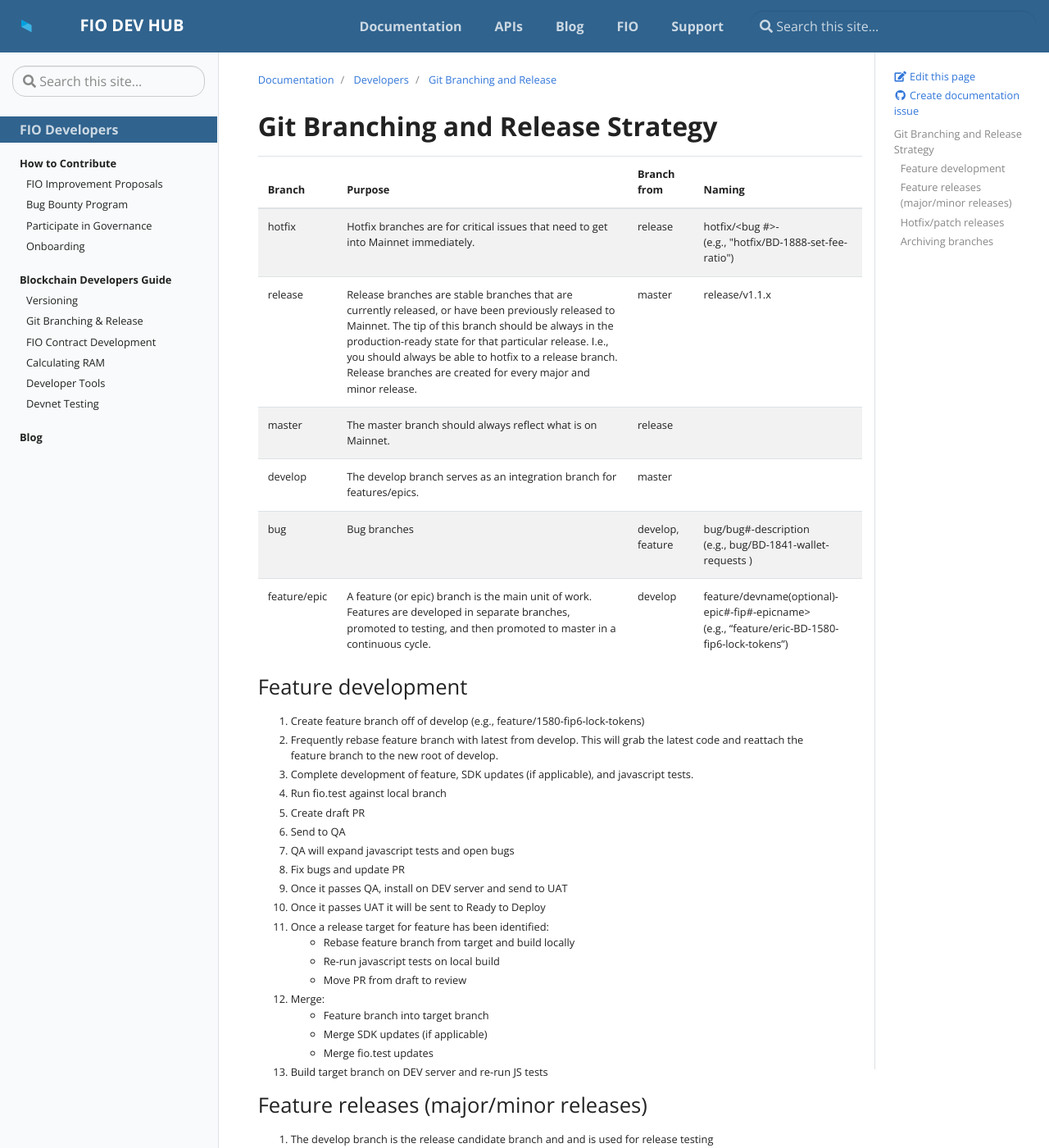
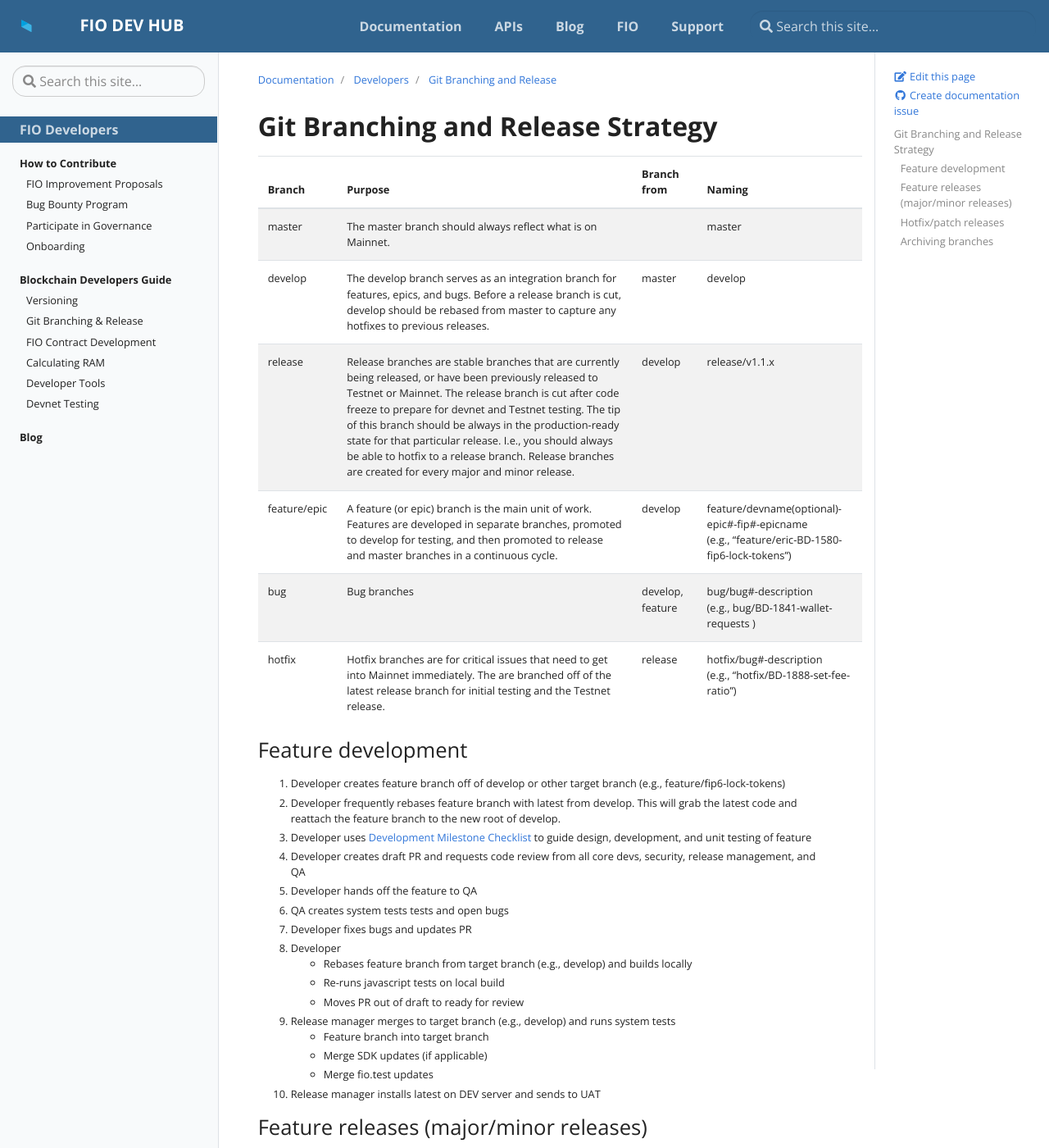
Before and after one commit to fioprotocol/fio-devhub, a Jekyll site: the page built from _docs/developers/git.md, in a window 1280 px wide and 1400 px high. Shown: the whole window at 82% size. Built offline with Jekyll 4.4.1, drawn with Linux system fonts in a browser that asks for light colours; some of the changed text lies outside the part shown.

Commit message:
Updates to release and branch info

```diff
--- a/_docs/developers/git.md
+++ b/_docs/developers/git.md
@@ -8,58 +8,53 @@ description: Git Branching and Release
 
 |Branch |Purpose |Branch from |Naming |
 |---|---|---|---|
-|hotfix |Hotfix branches are for critical issues that need to get into Mainnet immediately. |release  |hotfix/<bug #>-<brief description> <br> (e.g., "hotfix/BD-1888-set-fee-ratio")  |
-|release |Release branches are stable branches that are currently released, or have been previously released to Mainnet. The tip of this branch should be always in the production-ready state for that particular release. I.e., you should always be able to hotfix to a release branch. Release branches are created for every major and minor release. |master  |release/v1.1.x  |
-|master |The master branch should always reflect what is on Mainnet. |release  | |
-|develop |The develop branch serves as an integration branch for features/epics. |master  |  |
+|master |The master branch should always reflect what is on Mainnet. | |master |
+|develop |The develop branch serves as an integration branch for features, epics, and bugs. Before a release branch is cut, develop should be rebased from master to capture any hotfixes to previous releases. |master  |develop  |
+|release |Release branches are stable branches that are currently being released, or have been previously released to Testnet or Mainnet. The release branch is cut after code freeze to prepare for devnet and Testnet testing. The tip of this branch should be always in the production-ready state for that particular release. I.e., you should always be able to hotfix to a release branch. Release branches are created for every major and minor release. |develop  |release/v1.1.x  |
+|feature/epic |A feature (or epic) branch is the main unit of work. Features are developed in separate branches, promoted to develop for testing, and then promoted to release and master branches in a continuous cycle. |develop  |feature/devname(optional)-epic#-fip#-epicname <br> (e.g., "feature/eric-BD-1580-fip6-lock-tokens")  |
 |bug |Bug branches  |develop, feature  |bug/bug#-description <br> (e.g., bug/BD-1841-wallet-requests )  |
-|feature/epic |A feature (or epic) branch is the main unit of work. Features are developed in separate branches, promoted to testing, and then promoted to master in a continuous cycle. |develop  |feature/devname(optional)-epic#-fip#-epicname> <br> (e.g., "feature/eric-BD-1580-fip6-lock-tokens")  |
+|hotfix |Hotfix branches are for critical issues that need to get into Mainnet immediately. The are branched off of the latest release branch for initial testing and the Testnet release. |release  |hotfix/bug#-description <br> (e.g., "hotfix/BD-1888-set-fee-ratio")  |
 
 ## Feature development
 
-1. Create feature branch off of develop (e.g., feature/1580-fip6-lock-tokens)
-2. Frequently rebase feature branch with latest from develop. This will grab the latest code and reattach the feature branch to the new root of develop.
-3. Complete development of feature, SDK updates (if applicable), and javascript tests.
-4. Run fio.test against local branch
-5. Create draft PR
-6. Send to QA
-7. QA will expand javascript tests and open bugs
-8.  Fix bugs and update PR
-9.  Once it passes QA, install on DEV server and send to UAT
-10. Once it passes UAT it will be sent to Ready to Deploy
-11. Once a release target for feature has been identified:
-    * Rebase feature branch from target and build locally
-    * Re-run javascript tests on local build
-    * Move PR from draft to review
-12. Merge:
+1. Developer creates feature branch off of develop or other target branch (e.g., feature/fip6-lock-tokens)
+2. Developer frequently rebases feature branch with latest from develop. This will grab the latest code and reattach the feature branch to the new root of develop.
+3. Developer uses [Development Milestone Checklist](https://fioprotocol.atlassian.net/wiki/spaces/FD/pages/35553326/template+FIP-nn+Development+Milestone+Checklist){:target="_blank"} to guide design, development, and unit testing of feature
+4. Developer creates draft PR and requests code review from all core devs, security, release management, and QA
+5. Developer hands off the feature to QA
+6. QA creates system tests tests and open bugs
+7. Developer fixes bugs and updates PR
+8. Developer
+    * Rebases feature branch from target branch (e.g., develop) and builds locally
+    * Re-runs javascript tests on local build
+    * Moves PR out of draft to ready for review
+9. Release manager merges to target branch (e.g., develop) and runs system tests
     * Feature branch into target branch
     * Merge SDK updates (if applicable)
     * Merge fio.test updates
-13. Build target branch on DEV server and re-run JS tests
+10. Release manager installs latest on DEV server and sends to UAT
 
 ## Feature releases (major/minor releases)
 
 1. The develop branch is the release candidate branch and and is used for release testing
 2. Merge all features and bugs into develop
 3. Rebase develop from master
-4. Create draft PR to master
-5. Install develop on DEV server
+4. Create release branch from develop
+5. Install release branch on DEV server
 6. Run fio.test system tests
-7. Create pre-release RC tag off of the head commit from develop
+7. Create pre-release RC tag off of the head commit from release branch
     * Tag: v1.1.0-rc1
     * Title: Release Candidate - FIO v1.1.0-rc1
 8.  Send release to Testnet
-9.  If issues are found, fix bugs off of develop branch as necessary and repeat steps with rc2, rc3, etc.
+9.  If issues are found, fix bugs off of release branch as necessary and repeat steps with rc2, rc3, etc.
 10. Complete Testnet testing
-11. Move PR from draft to review
-12. Merge develop into master
-13. Create release branch (e.g., release/v1.1.x)
-14. Install release branch on DEV server
-15. Run JS tests
-16. Create release from master
+11. Create PR for release > master and require code review
+12. Merge release into master
+13. Create release from master
     * Tag: v1.1.0
     * Title: Release - FIO v1.1.0
-17. Send release to Mainnet
+14. Run fio.test system tests against release
+15. Send release to Mainnet
 
 ## Hotfix/patch releases
 
```
